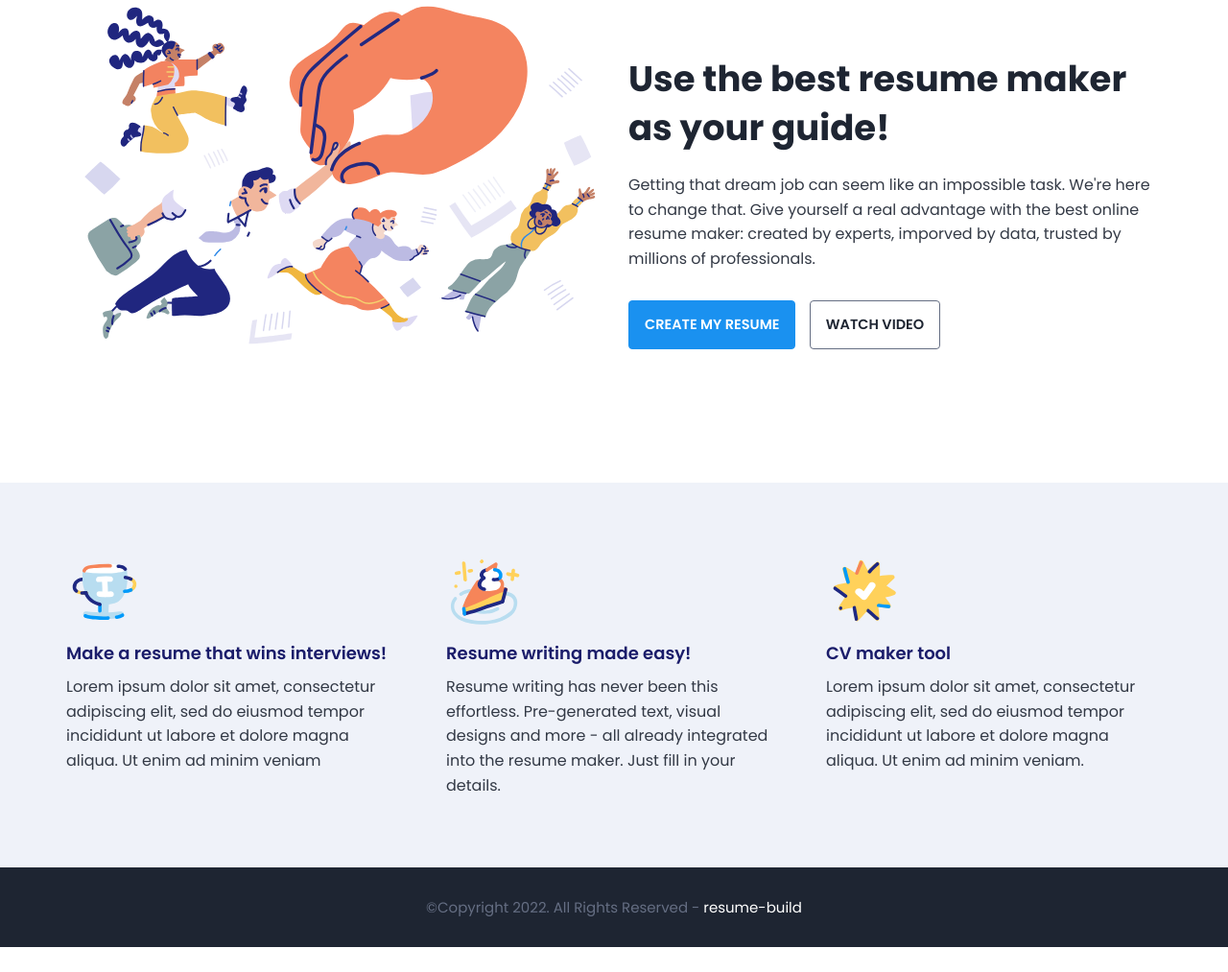
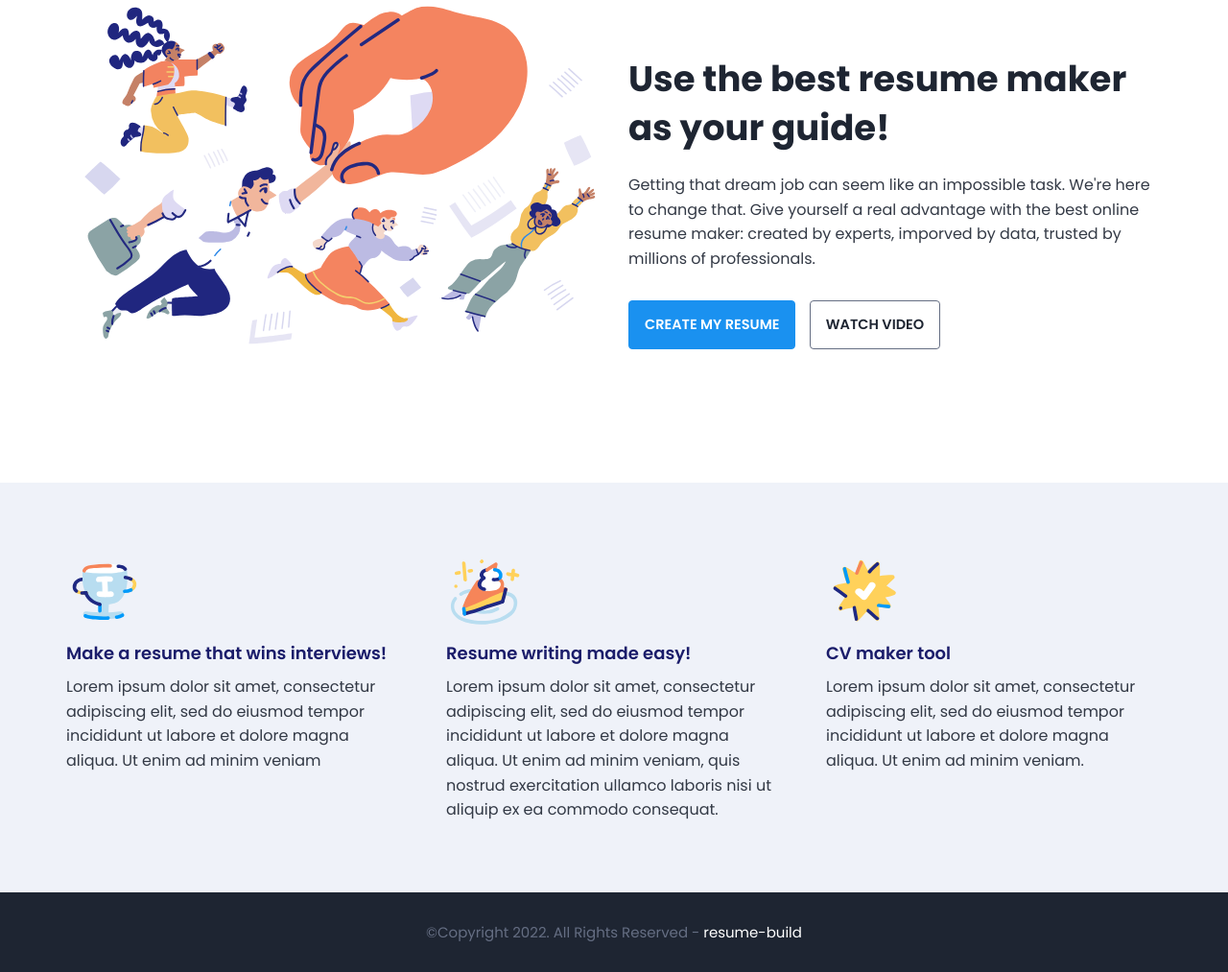
Before and after one commit to Xolani-M/resumebuilder, a plain HTML site: page index.html in a window 1280 px wide. Shown: the part 953-1966 px from the top of the page at 96% size. Before the commit the page ends 1940 px from the top, so only its background shows below. Drawn offline with Linux system fonts and the light colour scheme.

Commit message:
Edited some content

```diff
--- a/index.html
+++ b/index.html
@@ -77,7 +77,7 @@
                                 <img src = "resources/images/feature-2-a7a471bd973c02a55d1b3f8aff578cd3c9a4c5ac4fc74423d94ecc04aef3492b.svg" alt = "">
                             </div>
                             <h5 class = "section-item-title">Resume writing made easy!</h5>
-                            <p class = "text">Resume writing has never been this effortless. Pre-generated text, visual designs and more - all already integrated into the resume maker. Just fill in your details.</p>
+                            <p class = "text">Lorem ipsum dolor sit amet, consectetur adipiscing elit, sed do eiusmod tempor incididunt ut labore et dolore magna aliqua. Ut enim ad minim veniam, quis nostrud exercitation ullamco laboris nisi ut aliquip ex ea commodo consequat. </p>
                         </div>
 
                         <div class = "section-item">
```
